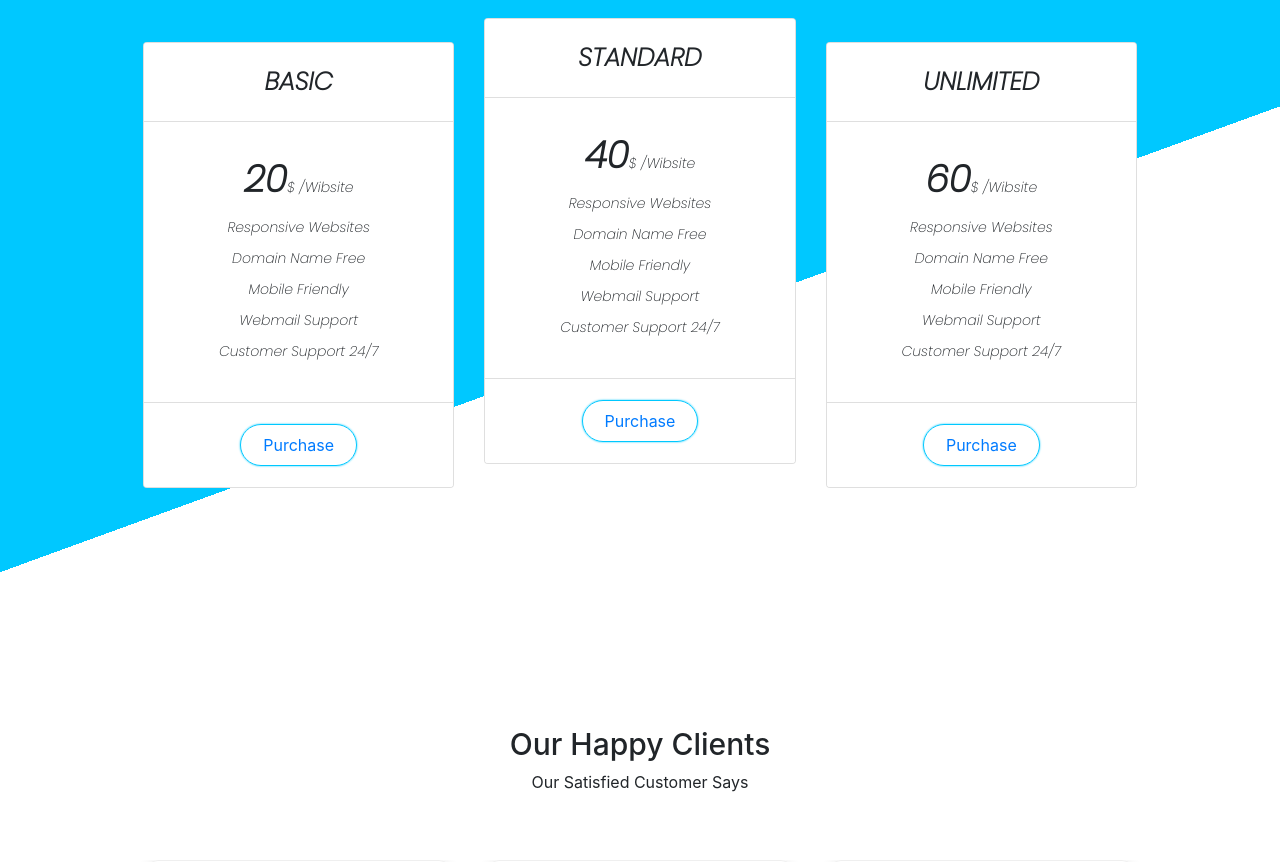
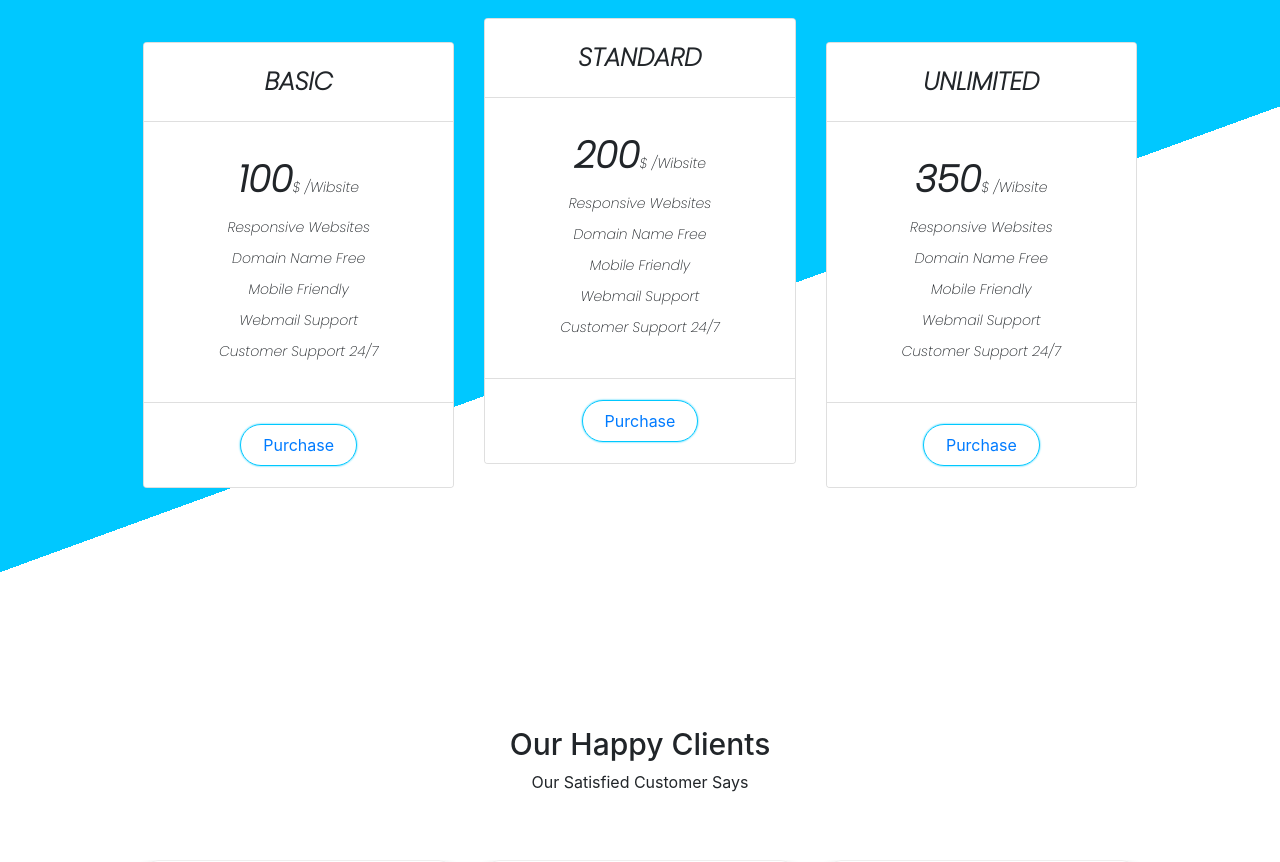
Before and after one commit to abubakarsardar/profile, a plain HTML site: page index.html in a window 1280 px wide. Shown: the part 2860-3722 px from the top of the page. Drawn offline with nearby package versions, Linux system fonts and the light colour scheme; a script that the page names is missing.

Commit message:
Update index.html

```diff
--- a/index.html
+++ b/index.html
@@ -254,7 +254,7 @@
                             <div class="card-header">BASIC</div>
                             <div class="card-body">
 
-                                <li><span class="money">20</span>$ /Wibsite</li>
+                                <li><span class="money">100</span>$ /Wibsite</li>
                                 <li>Responsive Websites</li>
                                 <li>Domain Name Free</li>
                                 <li>Mobile Friendly</li>
@@ -276,7 +276,7 @@
                         <div class="card-header">STANDARD</div>
                         <div class="card-body">
 
-                            <li><span class="money">40</span>$ /Wibsite</li>
+                            <li><span class="money">200</span>$ /Wibsite</li>
                             <li>Responsive Websites</li>
                             <li>Domain Name Free</li>
                             <li>Mobile Friendly</li>
@@ -297,7 +297,7 @@
                         <div class="card-header">UNLIMITED</div>
                         <div class="card-body">
 
-                            <li><span class="money">60</span>$ /Wibsite</li>
+                            <li><span class="money">350</span>$ /Wibsite</li>
                             <li>Responsive Websites</li>
                             <li>Domain Name Free</li>
                             <li>Mobile Friendly</li>
```
